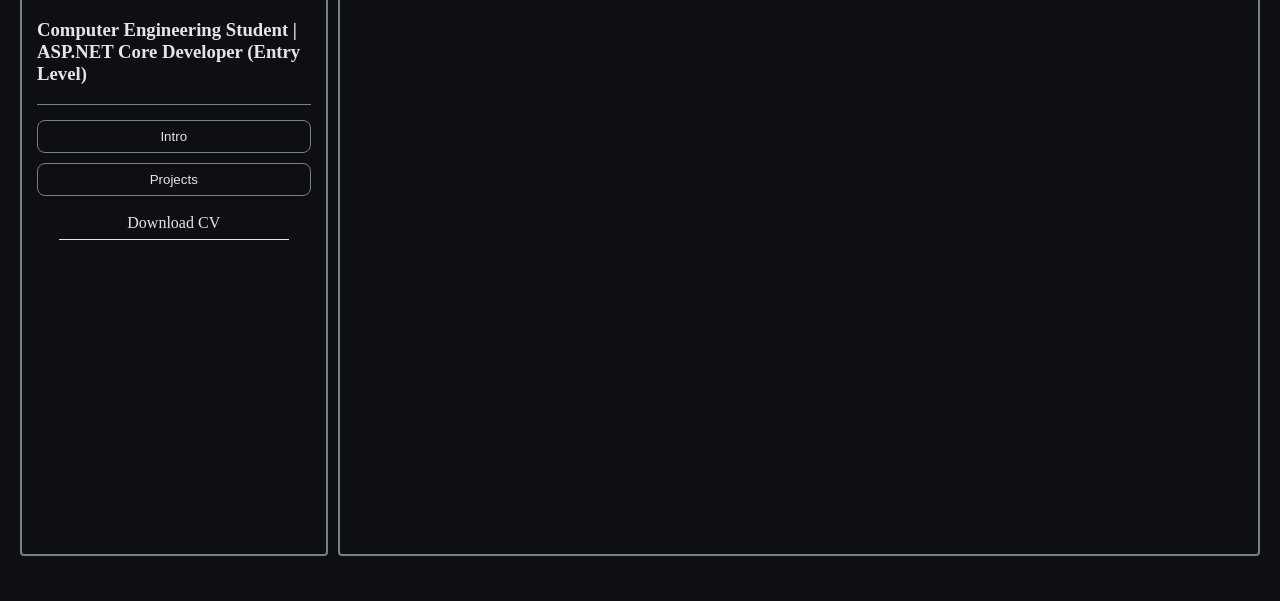
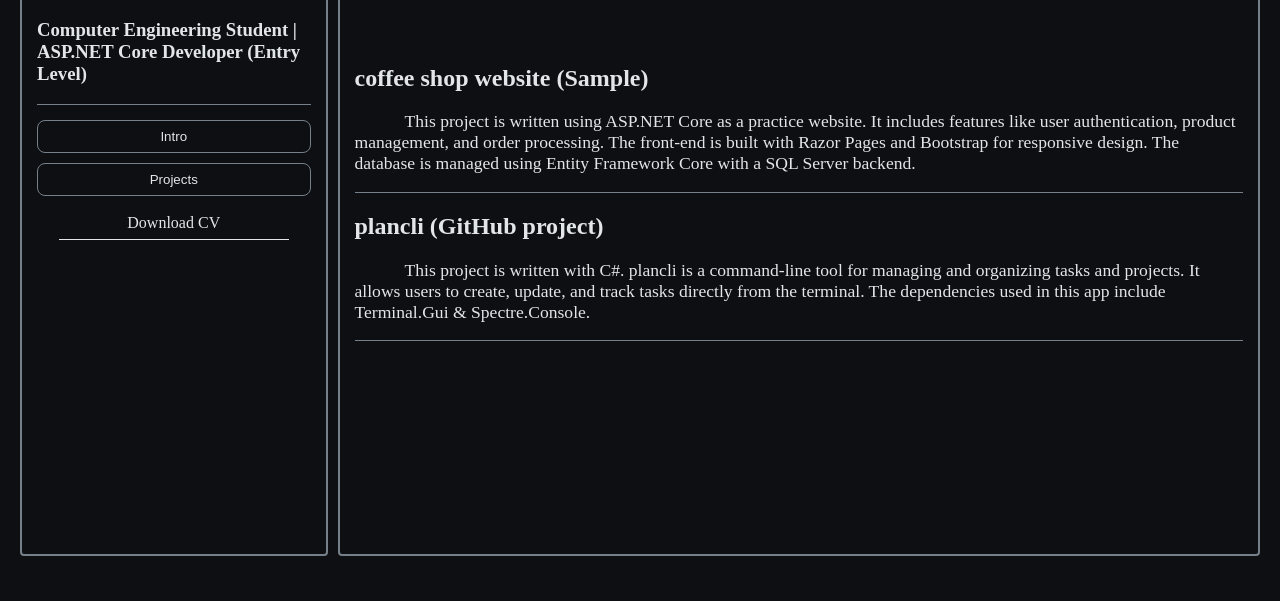
Before and after one commit to teymuri-alireza/teymuri-alireza.github.io, a plain HTML site: page index.html in a window 1280 px wide. Shown: the part 98-699 px from the top of the page. Drawn offline with Linux system fonts and the light colour scheme.

Commit message:
Add 2 projects and move descriptions from JS to HTML file

```diff
--- a/index.html
+++ b/index.html
@@ -21,7 +21,36 @@
             </div>
         </div>
         <div class="child">
-            <div id="desc-content" class="desc-content"></div>
+            <div>
+                <div class="intro" style="opacity: 0;" id="content-intro">
+                    <p>Hello, I'm Alireza Teymuri - a web developer based in Iran.
+                    I enjoy building back-end systems, solving CTF challenges
+                    and contributing to open-source projects on GitHub. When I'm not coding,
+                    you'll probably find me playing chess.
+                    Coffee is my daily debugger, and Linux is my engine.</p>
+                </div>
+                <div class="projects" style="opacity: 1;" id="content-projects">
+                    <div>
+                        <h2>coffee shop website (Sample)</h2>
+                        <p>This project is written using ASP.NET Core as a practice website.
+                        It includes features like user authentication, product management,
+                        and order processing. The front-end is built with Razor Pages
+                        and Bootstrap for responsive design. The database is managed using
+                        Entity Framework Core with a SQL Server backend.
+                        </p>
+                    </div>
+                    <hr class='hr-line' />
+                    <div>
+                        <h2>plancli (GitHub project)</h2>
+                        <p>This project is written with C#. plancli is a command-line tool
+                        for managing and organizing tasks and projects. It allows users
+                        to create, update, and track tasks directly from the terminal.
+                        The dependencies used in this app include Terminal.Gui & Spectre.Console.
+                        </p>
+                    </div>
+                    <hr class='hr-line' />
+                </div>
+            </div>
         </div>
         <div class="social-media">
             <h4>Contact me</h4>
@@ -41,5 +70,5 @@
     </main>
     <footer style="padding-bottom: 100px;"></footer>
 </body>
-<script src="./static/app.js"></script>
+<!-- <script src="./static/app.js"></script> -->
 </html>
```
